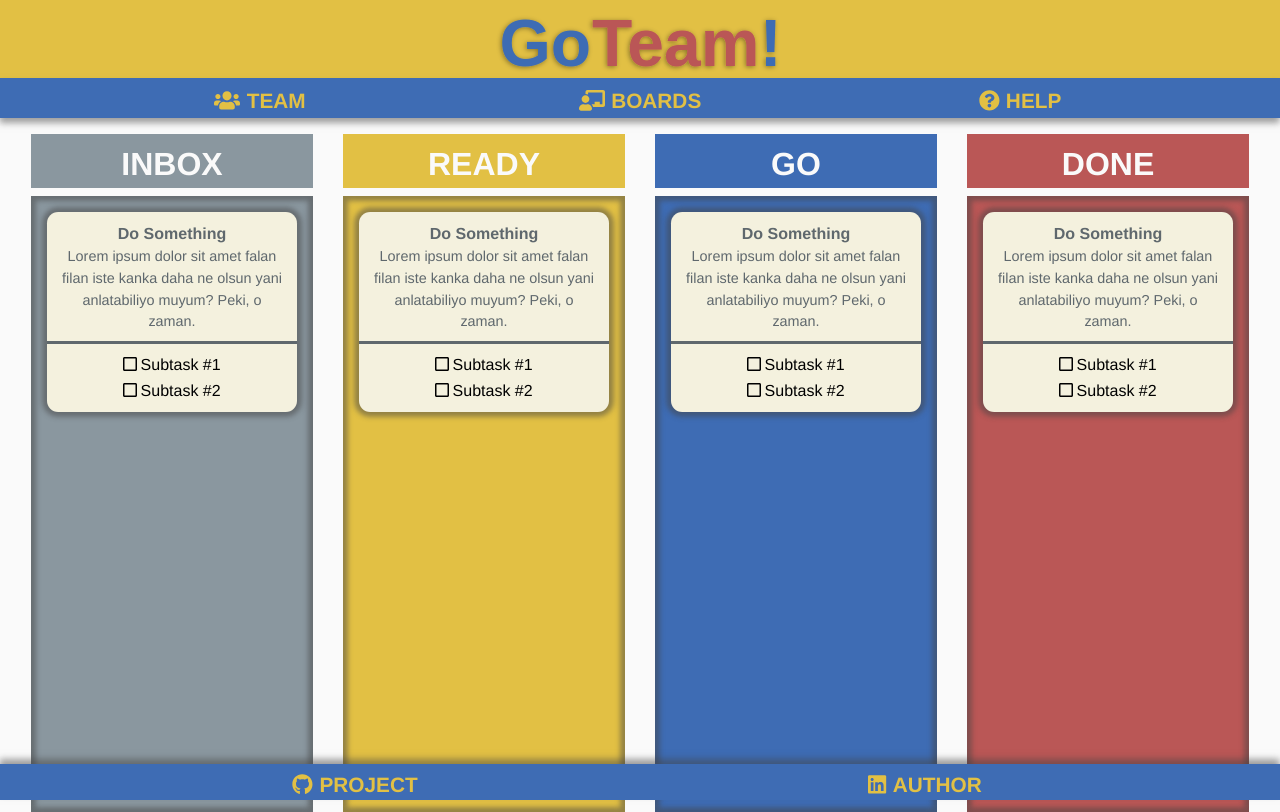
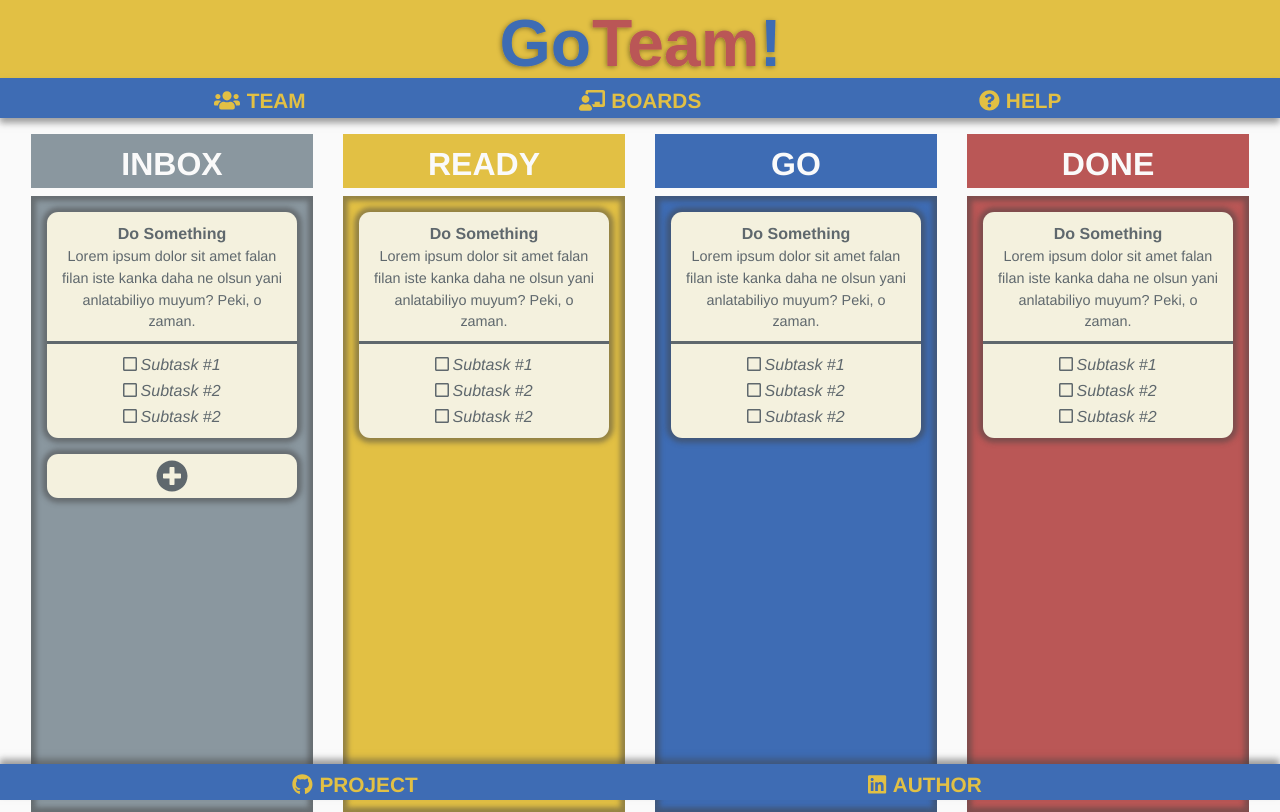
Before and after one commit to 4c3x5u/portfolio_goteam, a React (Create React App) app in the folder frontend/: page / in a window 1280 px wide. Built offline with nearby package versions, Linux system fonts and the light colour scheme.

Commit message:
'Create Task' button created and is displayed only for the inbox column. The passing of the column names to the column component, as well as the determination of whether a column is the 'inbox' column is done through a new JS object named columnNames.

```diff
--- a/frontend/src/components/Home/Body/Body.jsx
+++ b/frontend/src/components/Home/Body/Body.jsx
@@ -2,15 +2,16 @@ import React from 'react';
 import { Row } from 'react-bootstrap';
 
 import Column from './Column/Column';
+import { columnNames } from './Column/columnNames';
 
 import './body.sass';
 
 const Body = () => (
   <Row id="Body">
-    <Column name="inbox" />
-    <Column name="ready" />
-    <Column name="go" />
-    <Column name="done" />
+    <Column name={columnNames.INBOX} />
+    <Column name={columnNames.READY} />
+    <Column name={columnNames.GO} />
+    <Column name={columnNames.DONE} />
   </Row>
 );
 
--- a/frontend/src/components/Home/Body/Column/Column.jsx
+++ b/frontend/src/components/Home/Body/Column/Column.jsx
@@ -1,8 +1,11 @@
 import React from 'react';
 import PropTypes from 'prop-types';
 import { Col } from 'react-bootstrap';
+import { FontAwesomeIcon } from '@fortawesome/react-fontawesome';
+import { faPlusCircle } from '@fortawesome/free-solid-svg-icons';
 
 import Task from './Task/Task';
+import { columnNames } from './columnNames';
 import { capFirstLetterOf } from '../../../../misc/util';
 
 import './column.sass';
@@ -13,6 +16,11 @@ const Column = ({ name }) => (
       <div className="Header">{name.toUpperCase()}</div>
       <div className="Body">
         <Task />
+        {name === columnNames.INBOX && (
+          <button className="CreateButton" type="button">
+            <FontAwesomeIcon className="Icon" icon={faPlusCircle} />
+          </button>
+        )}
       </div>
     </div>
   </Col>
--- a/frontend/src/components/Home/Body/Column/Task/Subtask/subtask.sass
+++ b/frontend/src/components/Home/Body/Column/Task/Subtask/subtask.sass
@@ -1,13 +1,11 @@
+@use '../../../../../../misc/var'
+
 .Subtask
-  font-style: italic
-
   .CheckButton
+    border: none
+    font-style: italic
     background-color: transparent
-    border: none
+    color: var.$black-coral
 
     .CheckBox
-      font-weight: bold
       margin-right: 0.2rem
-
-    li
-      margin-bottom: 0
--- a/frontend/src/components/Home/Body/Column/Task/Task.jsx
+++ b/frontend/src/components/Home/Body/Column/Task/Task.jsx
@@ -16,6 +16,7 @@ const Task = () => (
     <ul className="Subtasks">
       <Subtask title="Subtask #1" />
       <Subtask title="Subtask #2" />
+      <Subtask title="Subtask #2" />
     </ul>
   </div>
 );
--- a/frontend/src/components/Home/Body/Column/Task/task.sass
+++ b/frontend/src/components/Home/Body/Column/Task/task.sass
@@ -7,6 +7,7 @@
   border-radius: .7rem
   box-shadow: 0 0 .3rem .3rem rgba(67, 67, 67, 50%)
   color: var.$black-coral
+  margin-bottom: 1rem
 
   .Title
     font-size: 1rem
--- a/frontend/src/components/Home/Body/Column/column.sass
+++ b/frontend/src/components/Home/Body/Column/column.sass
@@ -22,6 +22,27 @@
     width: 100%
     padding: 1rem
 
+    .Task
+      background-color: var.$eggshell
+      text-align: center
+      padding: .75rem 0 .5rem 0
+      border-radius: .7rem
+      box-shadow: 0 0 .3rem .3rem rgba(67, 67, 67, 50%)
+      color: var.$black-coral
+      margin-bottom: 1rem
+
+    .CreateButton
+      background-color: var.$eggshell
+      border-radius: .7rem
+      box-shadow: 0 0 .3rem .3rem rgba(67, 67, 67, 50%)
+      border: none
+      width: 100%
+      padding: .4rem 0 .2rem 0
+
+      .Icon
+        font-size: 2rem
+        color: var.$black-coral
+
 .InboxColumn
   .Header, .Body
     background-color: var.$cadet-grey !important
--- /dev/null
+++ b/frontend/src/components/Home/Body/Column/columnNames.js
@@ -0,0 +1,8 @@
+export const columnNames = {
+  INBOX: 'inbox',
+  READY: 'ready',
+  GO: 'go',
+  DONE: 'done',
+};
+
+export default { columnNames };
```
Also changed, not shown: frontend/src/components/Home/Body/Column/Task/Subtask/Subtask.jsx (+3 -5 lines).
